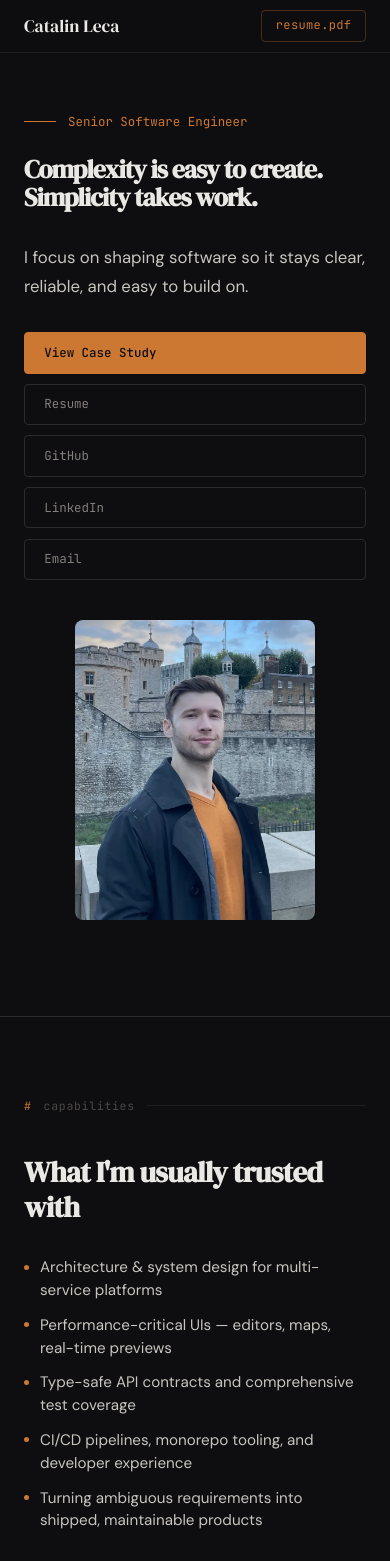
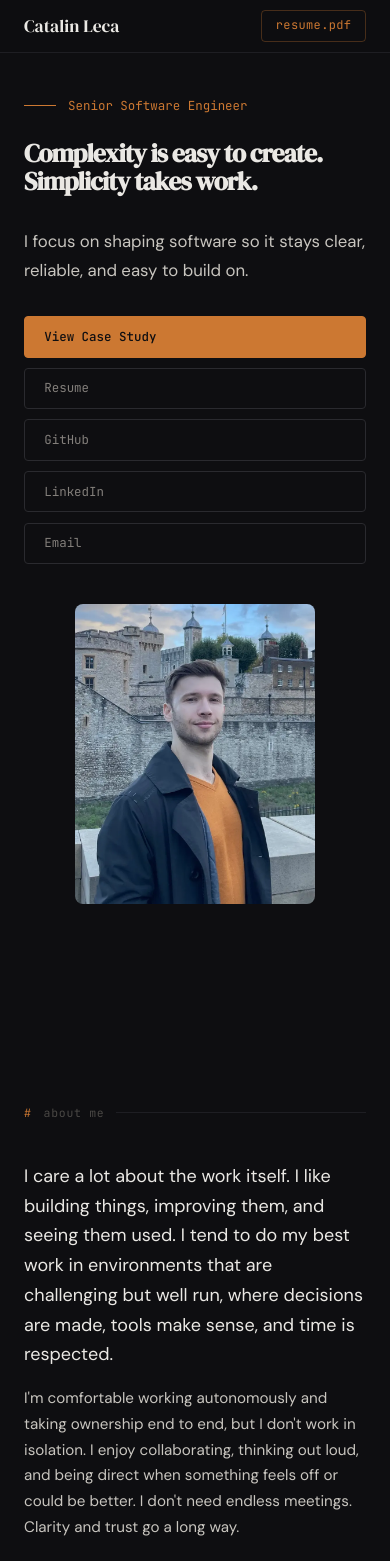
Before and after one commit to catalinleca/portfolio, a Next.js app: page / in a window 390 px wide. Shown: the top 1561 px of the page. Built offline with nearby package versions, Linux system fonts and the light colour scheme.

Commit message:
wip content and layout

```diff
--- /dev/null
+++ b/src/app/(home)/_sections/About/About.module.css
@@ -0,0 +1,18 @@
+.body {
+  display: flex;
+  flex-direction: column;
+  gap: var(--space-4);
+  max-width: 580px;
+}
+
+.lead {
+  font-size: 1.125rem;
+  color: var(--text-bright);
+  line-height: 1.65;
+}
+
+.paragraph {
+  font-size: 0.95rem;
+  color: var(--text);
+  line-height: 1.7;
+}
--- /dev/null
+++ b/src/app/(home)/_sections/About/About.tsx
@@ -0,0 +1,20 @@
+import { SectionShell } from "@/ui/shared";
+import { aboutMe } from "../content";
+import styles from "./About.module.css";
+
+export const About = () => {
+  return (
+    <SectionShell id="about" label="about me" noBorder>
+      <div className={styles.body}>
+        {aboutMe.map((paragraph, i) => (
+          <p
+            key={paragraph.slice(0, 20)}
+            className={i === 0 ? styles.lead : styles.paragraph}
+          >
+            {paragraph}
+          </p>
+        ))}
+      </div>
+    </SectionShell>
+  );
+};
--- /dev/null
+++ b/src/app/(home)/_sections/About/index.ts
@@ -0,0 +1 @@
+export { About } from "./About";
--- a/src/app/(home)/_sections/Capabilities/Capabilities.tsx
+++ b/src/app/(home)/_sections/Capabilities/Capabilities.tsx
@@ -4,7 +4,7 @@ import styles from "./Capabilities.module.css";
 
 export const Capabilities = () => {
   return (
-    <SectionShell id="about" label="capabilities">
+    <SectionShell label="capabilities">
       <h2 className={styles.heading}>What I&apos;m usually trusted with</h2>
       <ul className={styles.list}>
         {capabilities.map((item) => (
--- a/src/app/(home)/_sections/Hero/Hero.module.css
+++ b/src/app/(home)/_sections/Hero/Hero.module.css
@@ -1,8 +1,5 @@
 .hero {
-  min-height: 100vh;
-  display: flex;
-  align-items: center;
-  padding: 8.5rem 0 0;
+  padding: var(--space-32) 0 var(--space-8);
 }
 
 .content {
@@ -12,7 +9,7 @@
   display: grid;
   grid-template-columns: 1fr 320px;
   gap: var(--space-16);
-  align-items: center;
+  align-items: end;
   width: 100%;
 }
 
@@ -142,13 +139,12 @@
 /* Responsive */
 @media (max-width: 860px) {
   .hero {
-    min-height: auto;
-    padding-top: 7rem;
+    padding: var(--space-24) 0 var(--space-6);
   }
 
   .content {
     grid-template-columns: 1fr;
-    gap: 2.5rem;
+    gap: var(--space-10);
     padding: 0 var(--gutter-mobile);
   }
 
--- a/src/app/(home)/_sections/HowIWork/HowIWork.module.css
+++ b/src/app/(home)/_sections/HowIWork/HowIWork.module.css
@@ -7,15 +7,29 @@
   margin-bottom: var(--space-8);
 }
 
-.body {
+.list {
+  list-style: none;
+  padding: 0;
   display: flex;
   flex-direction: column;
-  gap: var(--space-6);
-  max-width: 640px;
+  gap: 0.75rem;
 }
 
-.paragraph {
+.item {
   font-size: 0.95rem;
   color: var(--text);
-  line-height: 1.75;
+  line-height: 1.5;
+  padding-left: var(--space-4);
+  position: relative;
 }
+
+.item::before {
+  content: "";
+  position: absolute;
+  left: 0;
+  top: 0.55em;
+  width: 5px;
+  height: 5px;
+  border-radius: 50%;
+  background: var(--accent);
+}
--- a/src/app/(home)/_sections/HowIWork/HowIWork.tsx
+++ b/src/app/(home)/_sections/HowIWork/HowIWork.tsx
@@ -6,13 +6,13 @@ export const HowIWork = () => {
   return (
     <SectionShell label="how I work">
       <h2 className={styles.heading}>Operating principles</h2>
-      <div className={styles.body}>
-        {howIWork.map((paragraph) => (
-          <p key={paragraph.slice(0, 20)} className={styles.paragraph}>
-            {paragraph}
-          </p>
+      <ul className={styles.list}>
+        {howIWork.map((item) => (
+          <li key={item} className={styles.item}>
+            {item}
+          </li>
         ))}
-      </div>
+      </ul>
     </SectionShell>
   );
 };
--- a/src/app/(home)/_sections/content.ts
+++ b/src/app/(home)/_sections/content.ts
@@ -45,11 +45,17 @@ export const experience: ExperienceEntry[] = [
   },
 ];
 
-export const howIWork = [
+export const aboutMe = [
   "I care a lot about the work itself. I like building things, improving them, and seeing them used. I tend to do my best work in environments that are challenging but well run, where decisions are made, tools make sense, and time is respected.",
   "I'm comfortable working autonomously and taking ownership end to end, but I don't work in isolation. I enjoy collaborating, thinking out loud, and being direct when something feels off or could be better. I don't need endless meetings. Clarity and trust go a long way.",
   "Teams matter to me more than titles or org charts. I try to think in terms of how this helps the team, whether that's unblocking someone, improving a process, or pushing a bit further to make something cleaner than initially planned. I'm often the person who finds time in a sprint to fix, simplify, or suggest an improvement, even when it wasn't explicitly asked for.",
-  "Over the years, I've been trusted to lead work end to end, collaborate closely with stakeholders, and help raise the bar on quality. Not by enforcing rules, but by caring about the outcome and the people building it.",
+];
+
+export const howIWork = [
+  "Ship small, validate fast. Every PR should be deployable on its own",
+  "Type boundaries, not interiors. Contracts at the edges, pragmatism inside",
+  "Automate what repeats. CI, linting, and testing catch what humans miss",
+  "Write for the next reader. Clear naming and structure over clever abstractions",
 ];
 
 export const contactLinks = [
--- a/src/app/(home)/_sections/index.ts
+++ b/src/app/(home)/_sections/index.ts
@@ -1,4 +1,5 @@
 export { Hero } from "./Hero";
+export { About } from "./About";
 export { CaseStudies } from "./CaseStudies";
 export { Capabilities } from "./Capabilities";
 export { Experience } from "./Experience";
--- a/src/app/(home)/page.tsx
+++ b/src/app/(home)/page.tsx
@@ -1,5 +1,6 @@
 import {
   Hero,
+  About,
   Capabilities,
   Experience,
   CaseStudies,
@@ -15,6 +16,10 @@ export default function Home() {
     <PageTransition>
       <main className={styles.main}>
         <Hero />
+
+        <SectionReveal>
+          <About />
+        </SectionReveal>
 
         <SectionReveal>
           <Capabilities />
```
